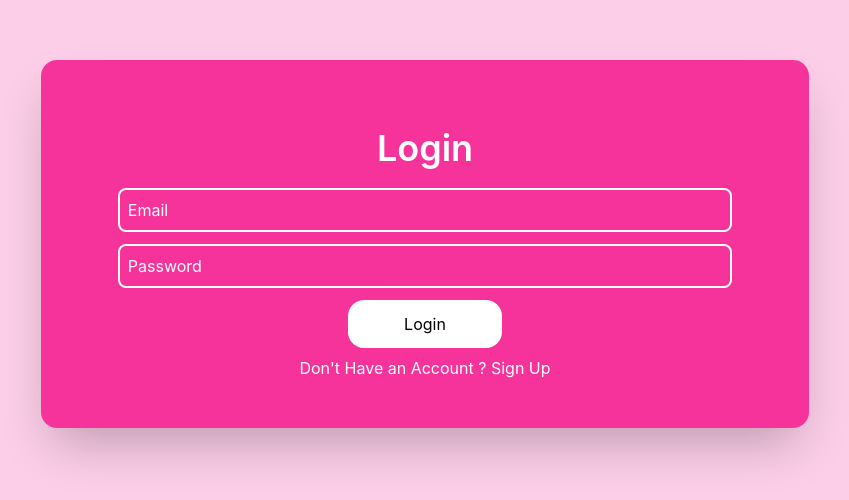
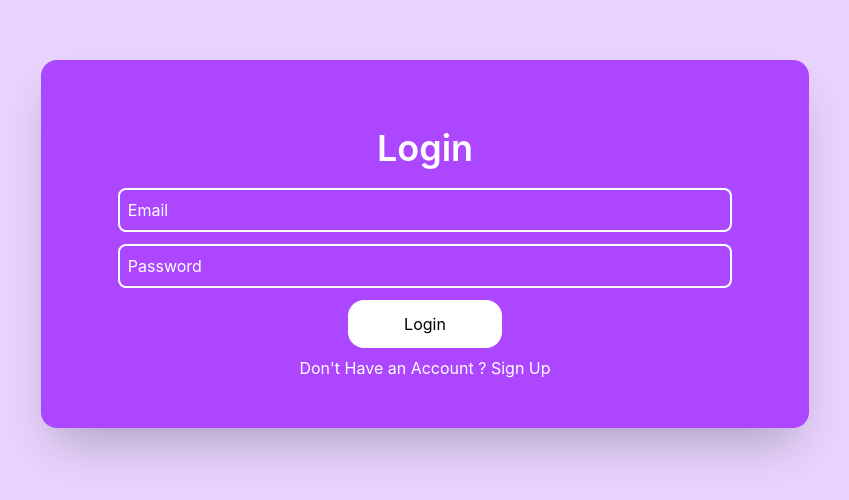
Before and after one commit to balajilaygude/Auth, a React (Vite) app in the folder Frontend/: page /login in a window 1280 px wide. Shown: the part 156-656 px from the top of the page, without its empty margins (215-1064 px from the left). Built offline with nearby package versions, Linux system fonts and the light colour scheme.

Commit message:
login bg changed

```diff
--- a/Frontend/src/Pages/Login.jsx
+++ b/Frontend/src/Pages/Login.jsx
@@ -58,8 +58,8 @@ export default function Login() {
         }
     }
   return (
-    <div className="min-w-screen min-h-screen bg-pink-200 flex flex-col justify-center items-center">
-      <div className="lg:w-3/5 w-4/5 h-92 bg-pink-500 flex justify-center items-center flex-col rounded-2xl shadow-2xl shadow-pink-800-">
+    <div className="min-w-screen min-h-screen bg-purple-200 flex flex-col justify-center items-center">
+      <div className="lg:w-3/5 w-4/5 h-92 bg-purple-500 flex justify-center items-center flex-col rounded-2xl shadow-2xl shadow-pink-800-">
         <h2 className="text-4xl font-semibold my-5 text-white">Login</h2>
         <form className="flex flex-col w-4/5 " onSubmit={handleSubmit}>
             <input onChange={handleChange} value={loginInfo.email}
```
